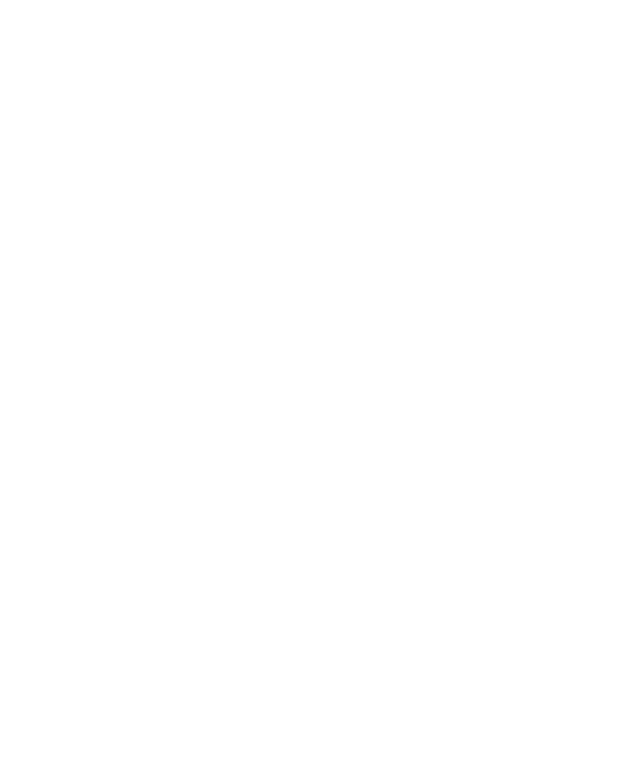
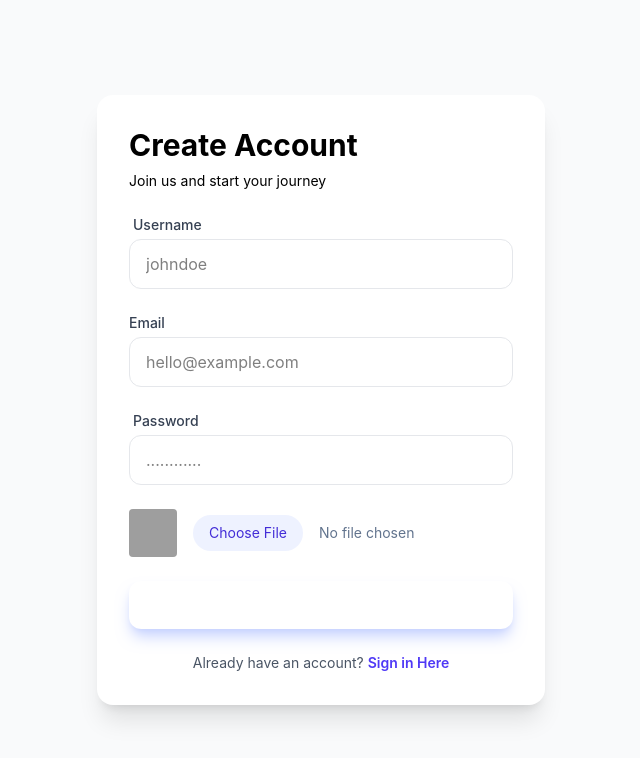
Before and after one commit to jayashriravikumar/E-Commerce-Book-Store, a React app in the folder Frontend/: page /register in a window 1280 px wide. Before the commit this address had no page. Shown: the top 758 px of the page, without its empty margins (319-959 px from the left). Built offline with nearby package versions, Linux system fonts and the light colour scheme; grey boxes are pictures that could not be loaded; the HTML template or start-up script is replaced by a standard one.

Commit message:
Registration Form

```diff
--- a/Frontend/src/App.jsx
+++ b/Frontend/src/App.jsx
@@ -5,6 +5,7 @@ import About from "./pages/About";
 import Contact from "./pages/Contact";
 import ProductDetails from "./pages/ProductDetails";
 import Products from './pages/Products';
+import Register from './User/Register';
 
 
 const App = () => {
@@ -14,6 +15,8 @@ const App = () => {
         <Route path="/" element={<Home />} />
         <Route path="/product/:id" element={<ProductDetails />} />
         <Route path="/products" element={<Products/>} />
+        <Route path="/products/:keyword" element={<Products/>} />
+        <Route path="/register" element={<Register/>} />
         <Route path="/about-us" element={<About />} />
         <Route path="/contact-us" element={<Contact />} />
       </Routes>
--- /dev/null
+++ b/Frontend/src/User/Register.jsx
@@ -0,0 +1,131 @@
+import { useState } from "react";
+import {Link} from "react-router-dom"
+const Register = () => {
+   const [preview,setPreview] = useState("https://ui-avatars.com/api/?name=User&background=random");
+   const [user, setUser] = useState({
+      name: "",
+      email: "",
+      password: "",
+   });
+   const [avatar, setAvatar] = useState("")
+   const { name, email, password } = user;
+   const handleChange = (e) => {
+      if(e.target.name=="avatar"){
+         const reader = new FileReader();
+         reader.onload=() => {
+            if(reader.resdyState === 2){
+               setPreview(reader.result);
+               setAvatar(reader.result);
+            }
+         };
+        reader.readAsDataURL(e.target.files[0]);
+
+      }else{
+         setUser({ ...user, [e.target.name]: e.target.value });
+   }
+};
+const registerNow = (e) => {
+   e.preventDefault();
+   if(!name || !email || !password){
+      TableRowsSplit.error("Please fill out all required fields",{
+         position: "top-center",autoClose: 3000});
+         return;
+   }
+
+   const myForm = new FormData();
+   myForm.set("name",name);
+   myForm.set("email",email);
+   myForm.set("password",password);
+   myForm.set("avatar",avatar);
+   console.log(myForm.entries());
+
+   for(let pair of myForm.entries()){
+      console.log(pair[0] + " : " + pair(1));
+   }
+
+};
+
+   return(
+       <div className="bg-gray-50 flex items-center
+       justify-center min-h-screen">
+         <div className="w-full max-w-md p-8 bg-white
+         rounded-2xl shadow-xl">
+            <form enctype="multipart/form-data" className="space-y-6">
+               <div className="tect-center">
+                  <h2 className="text-3xl font-bold text-gray-8000">Create Account</h2>
+                  <p className="text-sm text-gary-500 mt-2">Join us and start your journey</p>
+               </div>
+               <div className="space-y-1">
+                  <label className="text-sm font-medium text-gray-700 ml-1
+                  block">Username</label>
+                  <input
+                   type="text"
+                   placeholder="johndoe"
+                   value={name}
+                   onChange={handleChange}
+                   name="name"
+                   className="w-full px-4 py-3 rounded-xl
+                  border border-gray-200 focus:ring-2 focus:ring-indigo-500
+                  focus:border-transparent outline-none transition-all"/>
+               </div>
+               <div className="space-y-1">
+                  <label className="text-sm font-medium text-gray-700 ml-0
+                  block">Email</label>
+                  <input
+                   type="email"
+                   value={email}
+                   onChange={handleChange}
+                   name="email"
+                   placeholder="hello@example.com"
+                  className="w-full px-4 py-3 rounded-xl
+                  border border-gray-200 focus:ring-2 focus:ring-indigo-500
+                  focus:border-transparent outline-none transition-all"/>
+               </div>
+               <div className="space-y-1">
+                  <label className="text-sm font-medium text-gray-700 ml-1
+                  block">Password</label>
+                  <input
+                  type="password"
+                  name="password"
+                  placeholder="............"
+                  value={password}
+                  onChange={handleChange}
+                  className="w-full px-4 py-3 rounded-xl
+                  border border-gray-200 focus:ring-2 focus:ring-indigo-500
+                  focus:border-transparent outline-none transition-all"/>
+               </div>
+               <div className="flex items-center space-x-4">
+                  <div className="shrink-0">
+                     <img id="preview"src={preview} alt="" className="h-12 w-12
+                     objext-cover rounded-sm bg-gray-100"/>
+                  </div>
+                  <label className="block">
+                     <span className="sr-only">Choose Profile Image</span>
+                     <input
+                      type="file"
+                       name="avatar"
+                       accept="image/*"
+                        onChange={handleChange}
+                       className="block w-full text-sm text-slate-500
+                       file:mr-4 file:py-2 file:px-4 file:rounded-full
+                       file:bg-indigo-50 file:text-indigo-700
+                       hover:file:bg-indigo-100"
+                        />
+                  </label>
+               </div>
+               <button className="w-full bh-indigo-600 hover:bg-indigo-700
+               text-white font-semibold py-3 rounded-xl shadow-lg
+               shadow-indigo-200 transition-all active:scale-[0.98]">Sign UP</button>
+
+               <p className="text-center text-sm text-gray-600">
+                  Already have an account? <Link className="text-indigo-600
+                  font-semibold hover:underline">Sign in Here</Link>
+                  </p>
+            </form>
+         </div>
+
+       </div>
+   );
+};
+
+export default Register;
--- a/Frontend/src/pages/Register.jsx
+++ /dev/null
@@ -1,5 +0,0 @@
-const Register = () => {
-   return <div>Register</div>;
-};
-
-export default Register;
```
